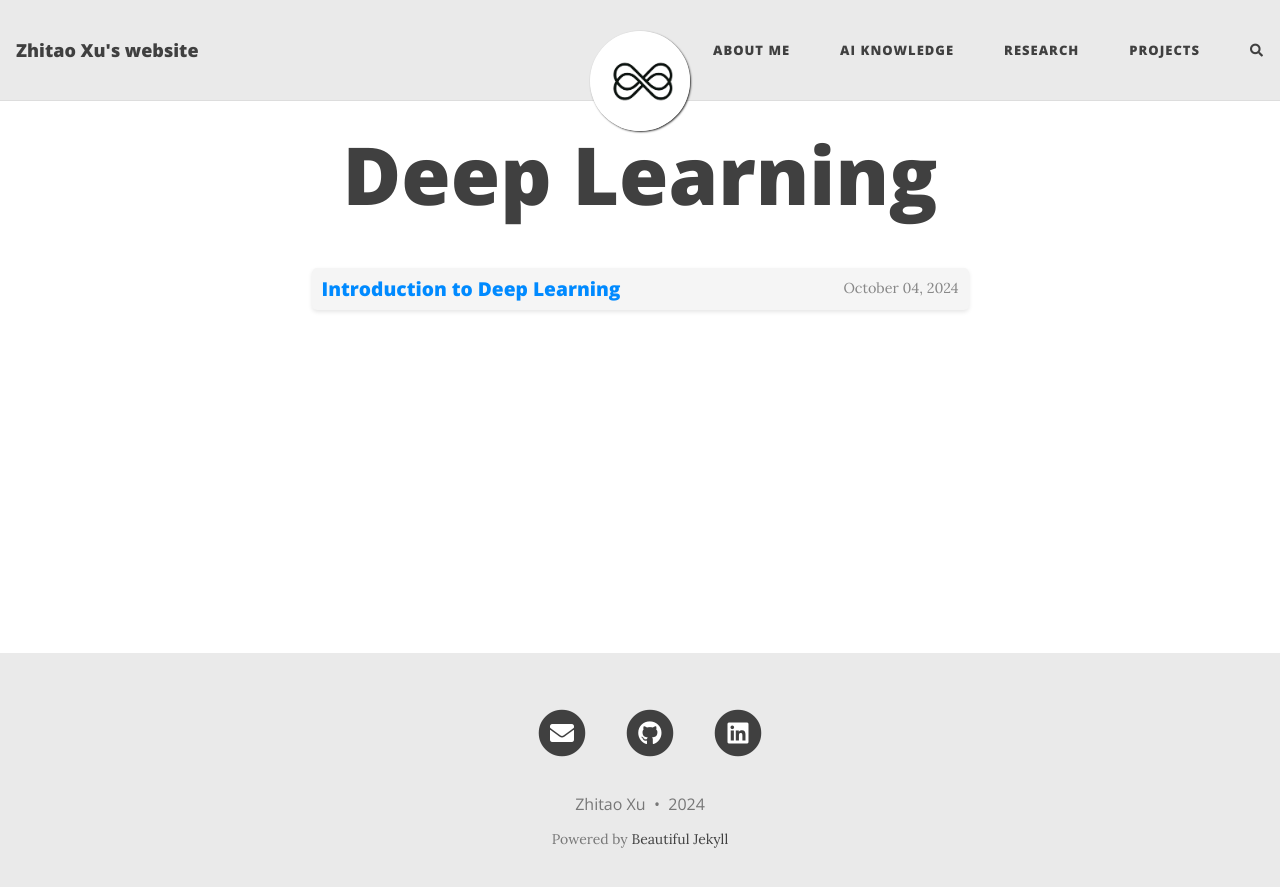
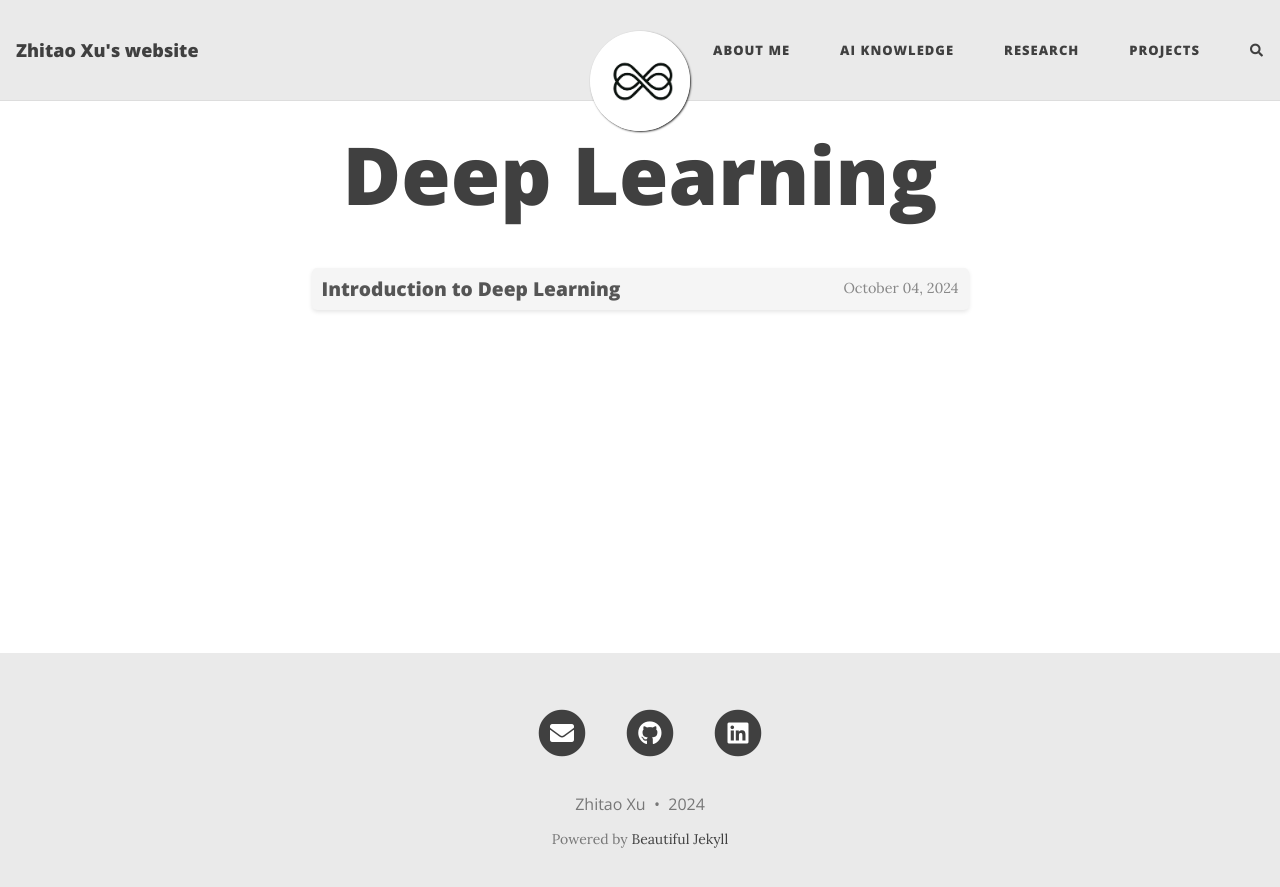
Before and after one commit to HerrXu01/herrxu01.github.io, a Jekyll site: the page built from ai-knowledge/deep-learning/index.md, in a window 1280 px wide. Shown: the top 887 px of the page. Built offline with Jekyll 4.4.1, drawn with Linux system fonts in a browser that asks for light colours; comment, search, counter and statistics services are not loaded.

Commit message:
adjust color of note cards

```diff
--- a/assets/css/beautifuljekyll.css
+++ b/assets/css/beautifuljekyll.css
@@ -1390,7 +1390,16 @@ footer .social-network-links a::before {
   font-size: 1.2rem;
 }
 
+.note-card h3 a {
+  text-decoration: none;
+  color: #555;
+}
+
+.note-card h3 a:hover {
+  text-decoration: underline;
+}
+
 .note-card .note-date {
   font-size: 0.9rem;
-  color: #888;
+  color: #888; /* 深灰色，用于日期 */
 }
```
